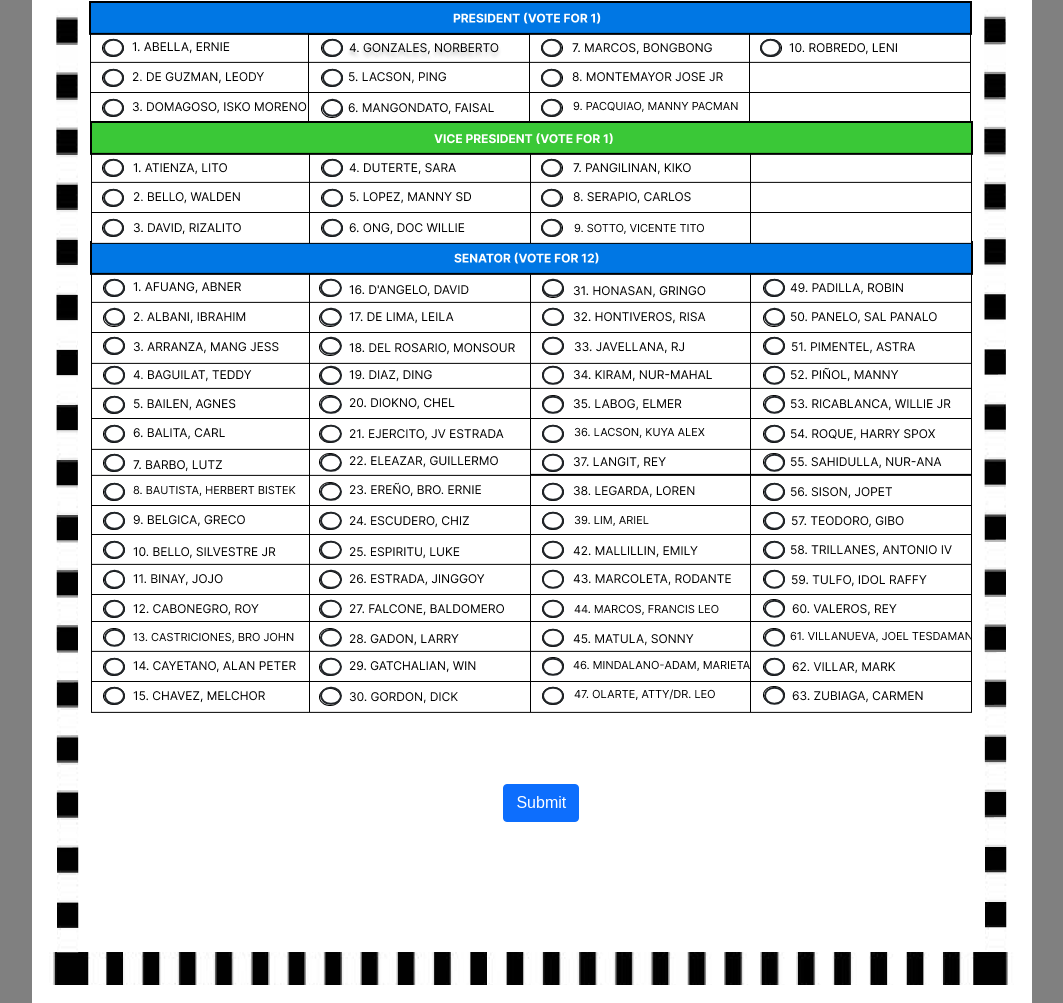
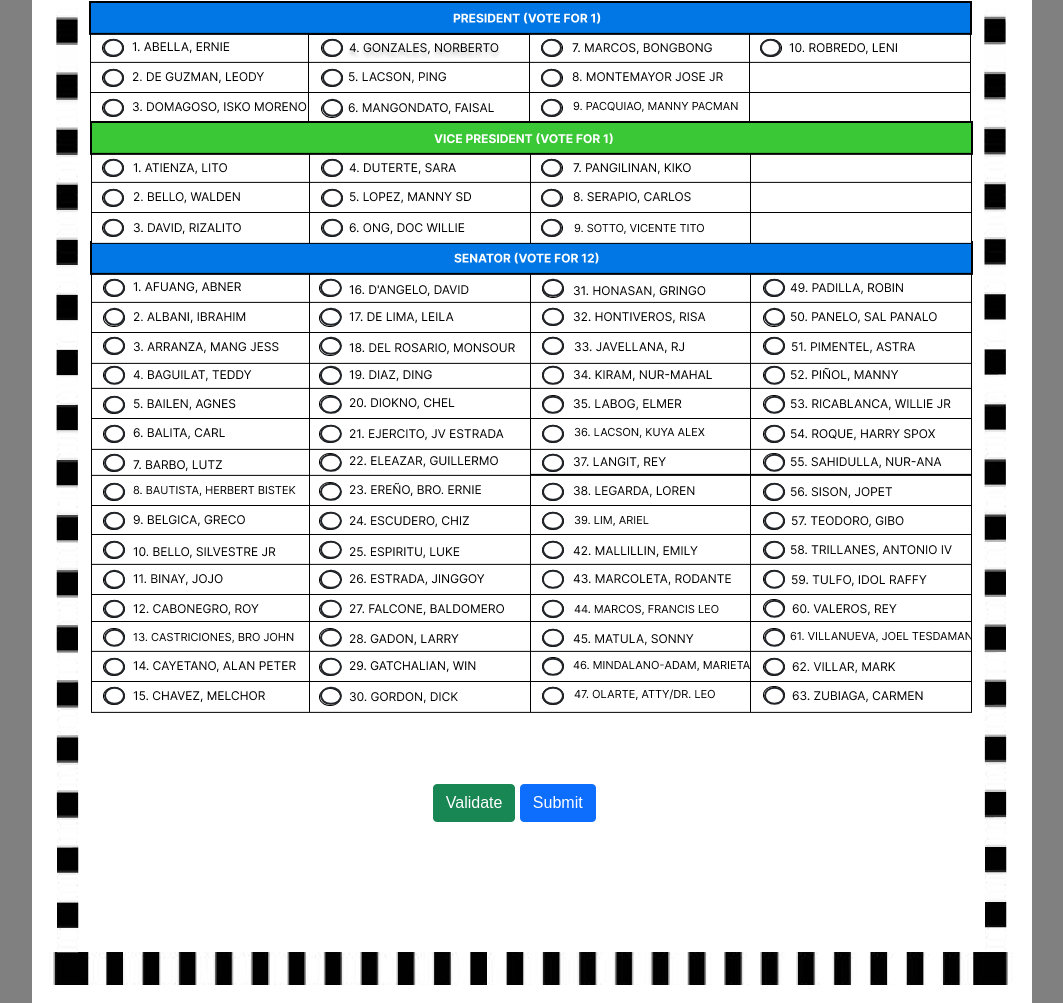
Before and after one commit to KimGabs/ph-voting-system, a plain HTML site: page index.html in a window 1280 px wide. Shown: the part 436-1439 px from the top of the page, without its empty margins (70-1133 px from the left). Drawn offline with nearby package versions, Linux system fonts and the light colour scheme.

Commit message:
added validation button

```diff
--- a/app.css
+++ b/app.css
@@ -290,21 +290,31 @@ input[type="radio"][name="radio-group-2"] {
 /* } */
 
   /* Submit Button */
-.submit-div{
+.botBtn-div{
     position: absolute;
     margin-top: 1220px;
-    margin-left: 42%;
+    margin-left: 40%;
     text-align: left;
 }
 
-@media screen and (min-width:1160px){
-  .submit-div{
-    margin-left: 40%;
+@media screen and (max-width:1360px){
+  .botBtn-div{
+    margin-left: 39%;
+  }
+}
+@media screen and (min-width:1090px){
+  .botBtn-div{
+    margin-left: 34%;
+  }
+}
+@media screen and (min-width:1700px){
+  .botBtn-div{
+    margin-left: 30%;
   }
 }
 
 @media print{
-  .submit-div{
+  .botBtn-div{
     display: none;
     }
 }
--- a/index.html
+++ b/index.html
@@ -16,7 +16,7 @@
         <div class="icons">
             <button class="icon-button"><img class="icon" src="imgs/settings-icon.png" alt=""></button>
         </div>
-            <form action="get">
+            <form action="">
                 <div class="pres-sect">
                     <div class="divInstruct" tabindex="0" value="pDiv" onclick="selectDiv('pDiv')"></div>
                     <table>
@@ -313,7 +313,8 @@
                     </label>
                     <!-- 3 -->
                 </div>
-                <div class="submit-div">
+                <div class="botBtn-div">
+                    <button id="revalidation-button" class="btn validate btn-success" value="validate" onclick="selectBtn('validate')">Validate</button>
                     <button id="printButton" type="button" class="btn submit btn-primary" value="submit" onclick="selectBtn('submit')">Submit</button>
                 </div>
             </form>
--- a/scriptAudio.js
+++ b/scriptAudio.js
@@ -119,7 +119,6 @@ function selectDiv(divName) {
   audio.play();
 }
 
-
 // Audio for Buttons
 const Buttons = document.querySelectorAll('.btn');
 
@@ -134,7 +133,8 @@ function selectBtn(btnName) {
   const audio = document.getElementById('character-audio');
 
   const audioFiles = {
-    'submit': 'audio-resources/finish.mp3'
+    'submit': 'audio-resources/finish.mp3',
+    'validate': 'audio-resources/validate.mp3'
   };
 
   audio.src = audioFiles[btnName];
```
Also changed, not shown: 2 other files.
